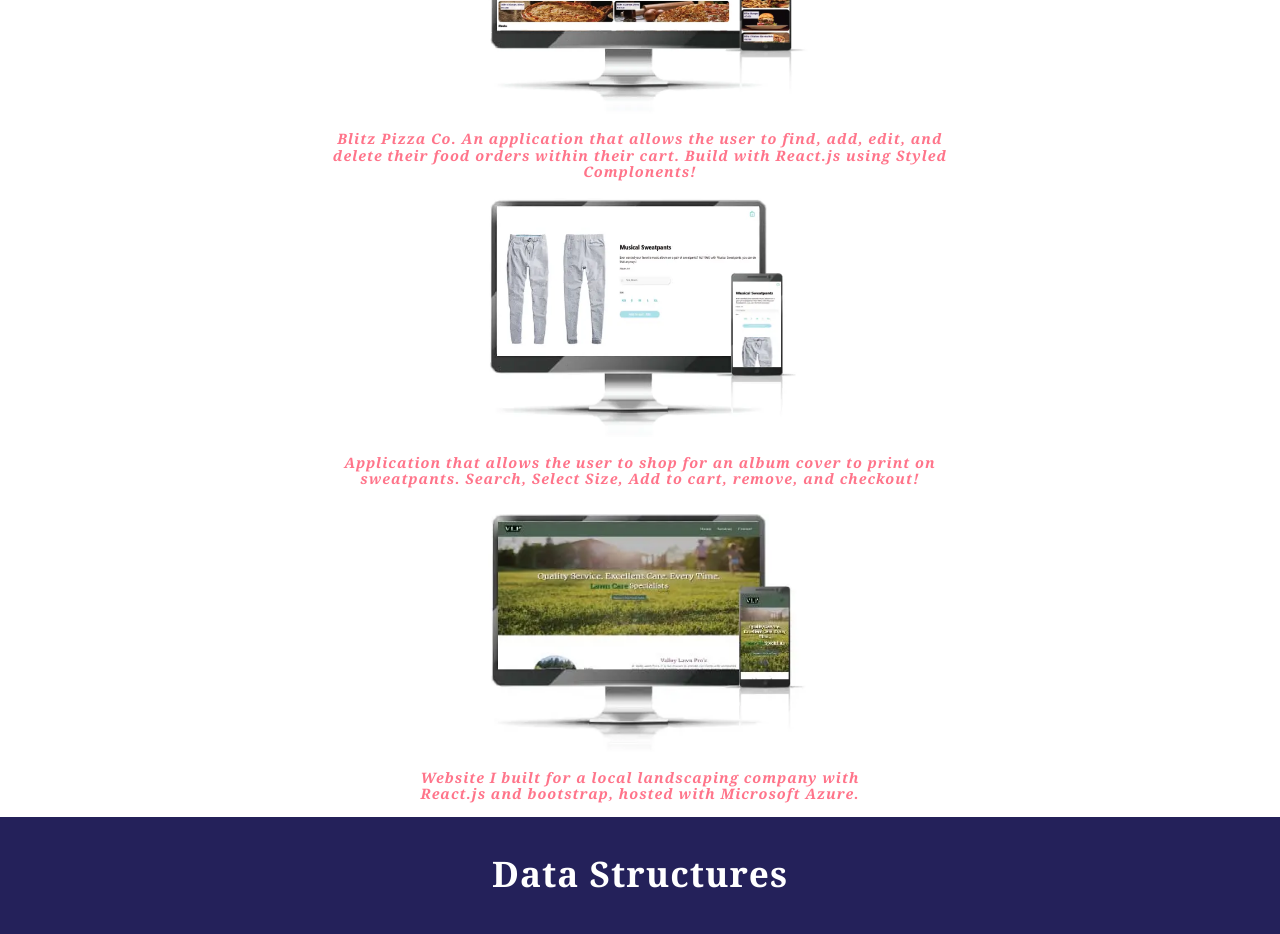
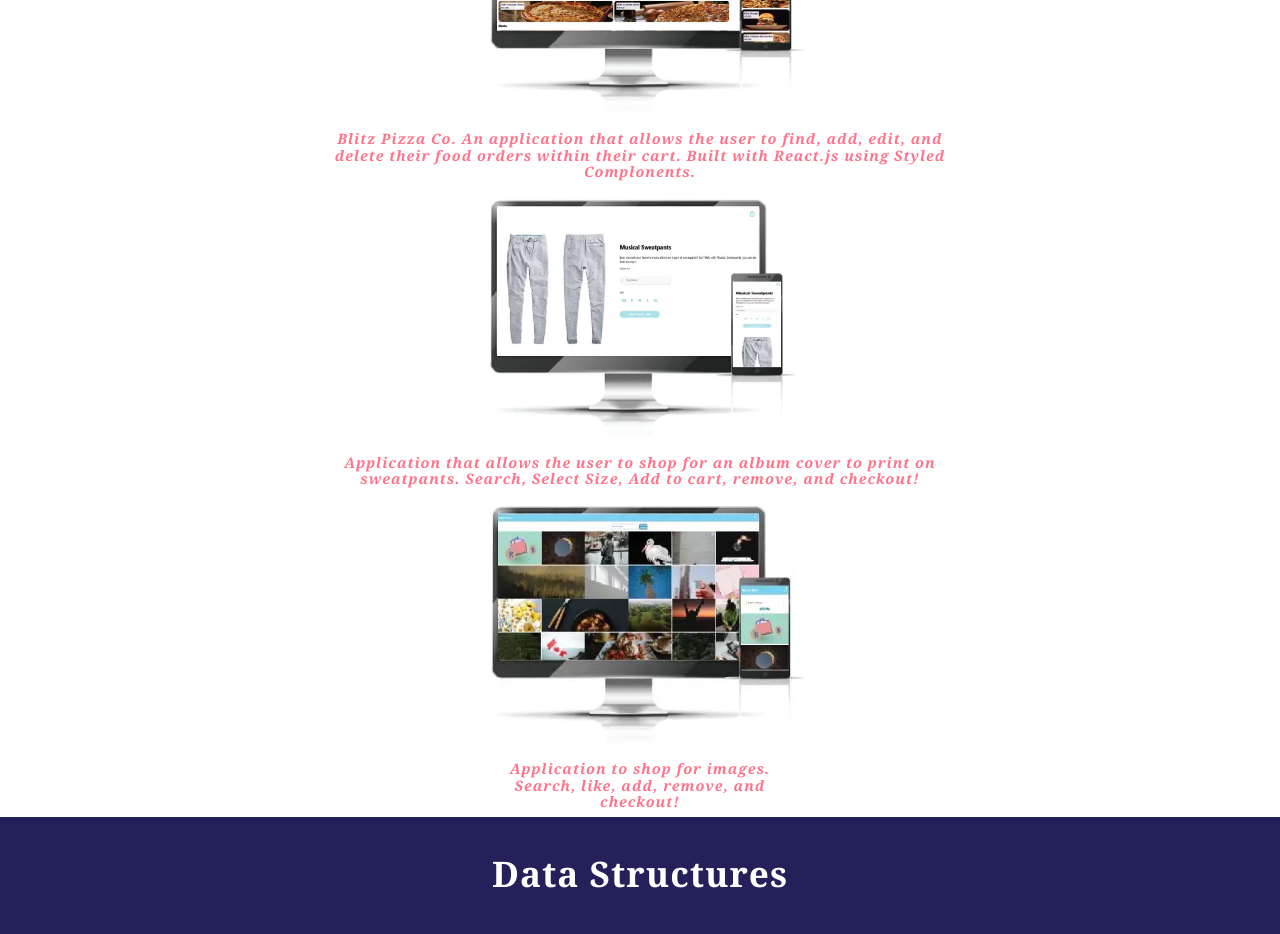
Before and after one commit to stetsonharding/devportfolio, a React (Create React App) app: page / in a window 1280 px wide. Shown: the part 3060-3994 px from the top of the page. Built offline with nearby package versions, Linux system fonts and the light colour scheme.

Commit message:
Removed VLP and added image shop.

```diff
--- a/src/RecentProjectData/RecentProjectData.js
+++ b/src/RecentProjectData/RecentProjectData.js
@@ -1,8 +1,10 @@
 //import ImageShop from "../assets/recentProjects/imageShop.webp";
 import ufoSightings from "../assets/recentProjects/ufoSightings.webp";
-import ValleyLawnPros from "../assets/recentProjects/valleyLawnPros.webp";
+//import ValleyLawnPros from "../assets/recentProjects/valleyLawnPros.webp";
 import MusicalSweatpants from "../assets/recentProjects/MusicalSweatpants.webp";
 import ReactPizzaOrders from "../assets/recentProjects/PizzaOrdersReact.webp";
+
+import ImageShop from "../assets/recentProjects/imageShop.webp";
 
 export const RecentProjectData = [
   {
@@ -18,7 +20,7 @@ export const RecentProjectData = [
     Imgsrc: ReactPizzaOrders,
     Imgalt: "Blitz Pizza Orders.",
     description:
-      "Blitz Pizza Co. An application that allows the user to find, add, edit, and delete their food orders within their cart. Build with React.js using Styled Complonents!",
+      "Blitz Pizza Co. An application that allows the user to find, add, edit, and delete their food orders within their cart. Built with React.js using Styled Complonents.",
     href: "https://stetsonharding.github.io/react-pizza-orders/",
   },
   {
@@ -31,10 +33,10 @@ export const RecentProjectData = [
   },
   {
     id: 4,
-    Imgsrc: ValleyLawnPros,
-    Imgalt: "Valley Lawn Pros Website.",
+    Imgsrc: ImageShop,
+    Imgalt: "Image Shop Project.",
     description:
-      "Website I built for a local landscaping company with React.js and bootstrap, hosted with Microsoft Azure.",
-    href: "https://valleylawnpros.net/",
+      "Application to shop for images. Search, like, add, remove, and checkout!",
+    href: "https://stetsonharding.github.io/imageShopApp/#/",
   },
 ];
```
